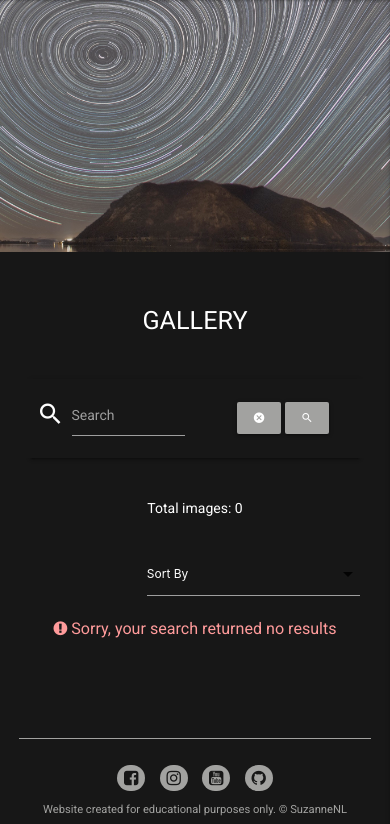
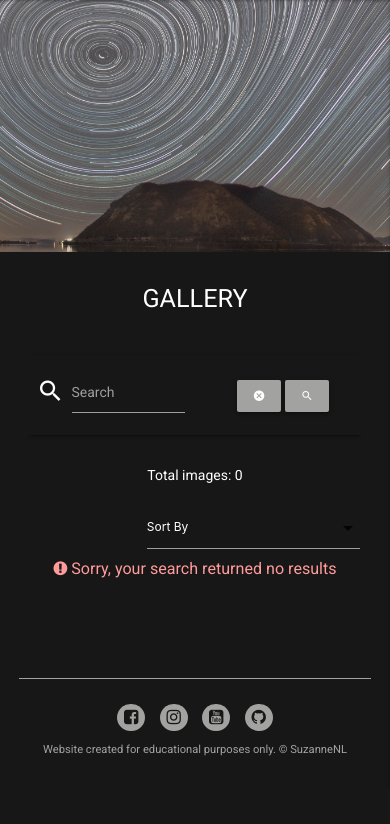
Before and after one commit to SuzanneNL/star-trail-photography, a Flask app: page /search in a window 390 px wide. Shown: the part 57-881 px from the top of the page. After the commit the page ends 813 px from the top, so only its background shows below. Run offline with Flask 2, Linux system fonts and the light colour scheme; data that the repository does not hold is empty; some libraries are stand-ins or nearby versions.

Commit message:
Adjust page-titles and make distance between titles, search bar, sorting menu and images smaller for styling purposes

```diff
--- a/static/css/style.css
+++ b/static/css/style.css
@@ -104,6 +104,15 @@ nav li a:hover {
     margin-top: 20px;
 }
 
+#home-page-title {
+    margin: 0;
+    padding-bottom: 10px;
+}
+
+.page-title h1 {
+    margin-top: 15px;
+}
+
 /* ---------------------------------------------------------------- END PAGE TITLES */
 
 /* ---------------------------------------------------------------- HOME */
@@ -198,7 +207,7 @@ nav li a:hover {
 }
 
 .image-text-card {
-    margin-top: 40px;
+    margin-top: 20px;
     padding-top: 10px;
 }
 
@@ -269,6 +278,19 @@ nav li a:hover {
     color: rgba(0, 0, 0, 0.3);
 }
 
+#search-bar {
+    margin-bottom: 0;
+}
+
+.sort-menu .input-field {
+    margin-top: 0;
+    margin-bottom: 0;
+}
+
+.edit-delete-buttons-desktop {
+    margin-bottom: 20px;
+}
+
 /* ---------------------------------------------------------------- END GALLERY */
 
 /* ---------------------------------------------------------------- LOG IN & SIGN UP */
@@ -290,7 +312,6 @@ nav li a:hover {
 .join-now {
     padding: 15px;
 }
-
 
 /* ---------------------------------------------------------------- END LOG IN & SIGN UP*/
 
@@ -440,6 +461,12 @@ footer {
     }
 }
 
+@media screen and (max-width: 600px) {
+    #title {
+        padding: 0;
+    }
+}
+
 @media screen and (max-width: 417px) {
     a.brand-logo {
         width: 190px;
@@ -460,7 +487,7 @@ footer {
     .page-title h1,
     #home-page-title {
         font-size: 1.8rem;
-        margin-top: 1.8rem;
+        margin-top: 0.2rem;
     }
     .img-responsive {
     max-height: 260px;
@@ -474,7 +501,6 @@ footer {
     .page-title h1,
     #home-page-title {
         font-size: 1.7rem;
-        margin-top: 1.7rem;
     }
     .img-responsive {
     max-height: 210px;
@@ -485,7 +511,6 @@ footer {
     .page-title h1,
     #home-page-title {
         font-size: 1.4rem;
-        margin-top: 1.4rem;
     }
     .img-responsive {
     max-height: 150px;
--- a/templates/gallery.html
+++ b/templates/gallery.html
@@ -19,7 +19,7 @@
         <div class="col s12 m8 offset-m2">
             <div class="card-panel">
                 <form action="{{ url_for('search') }}" method="post" >
-                    <div class="row valign-wrapper center-align">
+                    <div class="row valign-wrapper center-align" id="search-bar">
                         <div class="input-field col s12 m8">
                             <i class="material-icons prefix" id="icon-search">search</i>
                             <input type="text" name="query" id="query" minlength="3" class="validate" required>
@@ -138,7 +138,7 @@
     {% if (session.user|lower == image.created_by|lower or session.user|lower == "admin"|lower) %}
     <div class="row">
         <div class="col m12">
-            <div class="center-align">
+            <div class="center-align edit-delete-buttons-desktop">
                 <a href="{{ url_for('edit_image', image_id=image._id) }}" title="Edit image" class="btn-small edit"><i class="material-icons prefix icon-edit">create</i></a>
                 <button data-target="desktop-modal{{loop.index}}" title="Delete image" class="btn-small modal-trigger delete"><i class="material-icons prefix icon-delete">delete_forever</i></button>
             </div>
@@ -178,7 +178,7 @@
     {% if (session.user|lower == image.created_by|lower or session.user|lower == "admin"|lower) %}
     <div class="row">
         <div class="col m12">
-            <div class="center-align">
+            <div class="center-align edit-delete-buttons-desktop">
                 <a href="{{ url_for('edit_image', image_id=image._id) }}" title="Edit image" class="btn-small edit"><i class="material-icons prefix icon-edit">create</i></a>
                 <button data-target="desktop-modal2{{loop.index}}" title="Delete image" class="btn-small modal-trigger delete"><i class="material-icons prefix icon-delete">delete_forever</i></button>
             </div>
```
